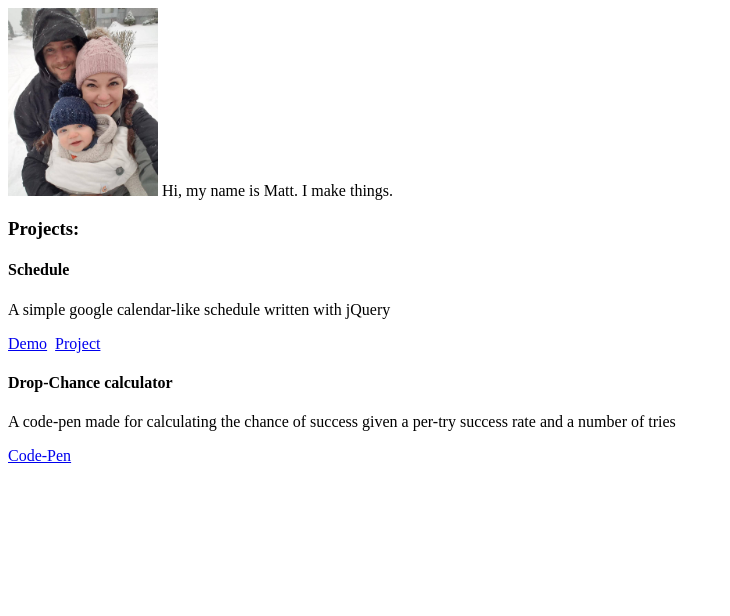
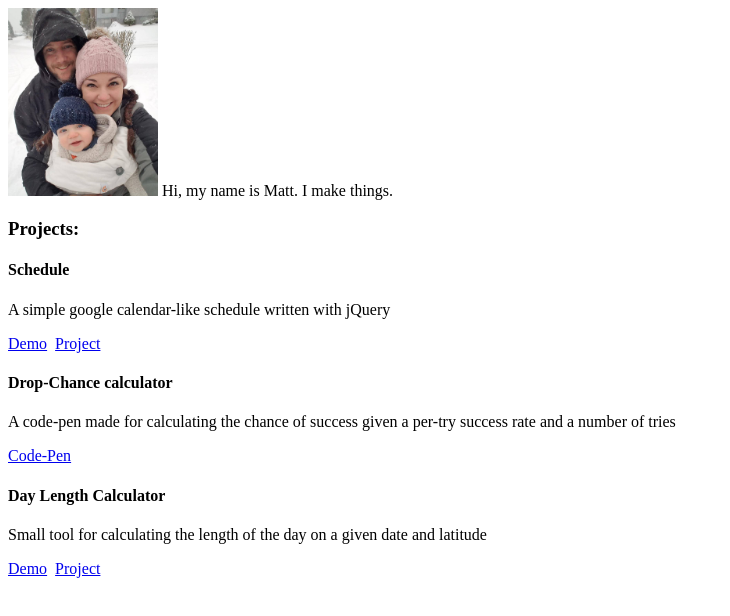
Before and after one commit to mattlokk/mattlokk.github.io, a plain HTML site: page index.html in a window 1280 px wide. Shown: the whole page, without its empty margins (0-730 px from the left). Drawn offline with Linux system fonts and the light colour scheme.

Commit message:
made all links open in new tab

```diff
--- a/index.html
+++ b/index.html
@@ -23,5 +23,12 @@
         <p>A code-pen made for calculating the chance of success given a per-try success rate and a number of tries</p>
         <a href='https://codepen.io/mattlokk/pen/XOBwmY' target="blank" >Code-Pen</a>&nbsp;
     </div>
+    <div>
+        <h4>Day Length Calculator</h4>
+        <p>Small tool for calculating the length of the day on a given date and latitude</p>
+        <a href='https://mattlokk.github.io/TimeOfDay/' target="blank" >Demo</a>&nbsp;
+        <a href='https://github.com/mattlokk/TimeOfDay' target="blank" >Project</a>&nbsp;
+    </div>
+
 </body>
 </html>
```
